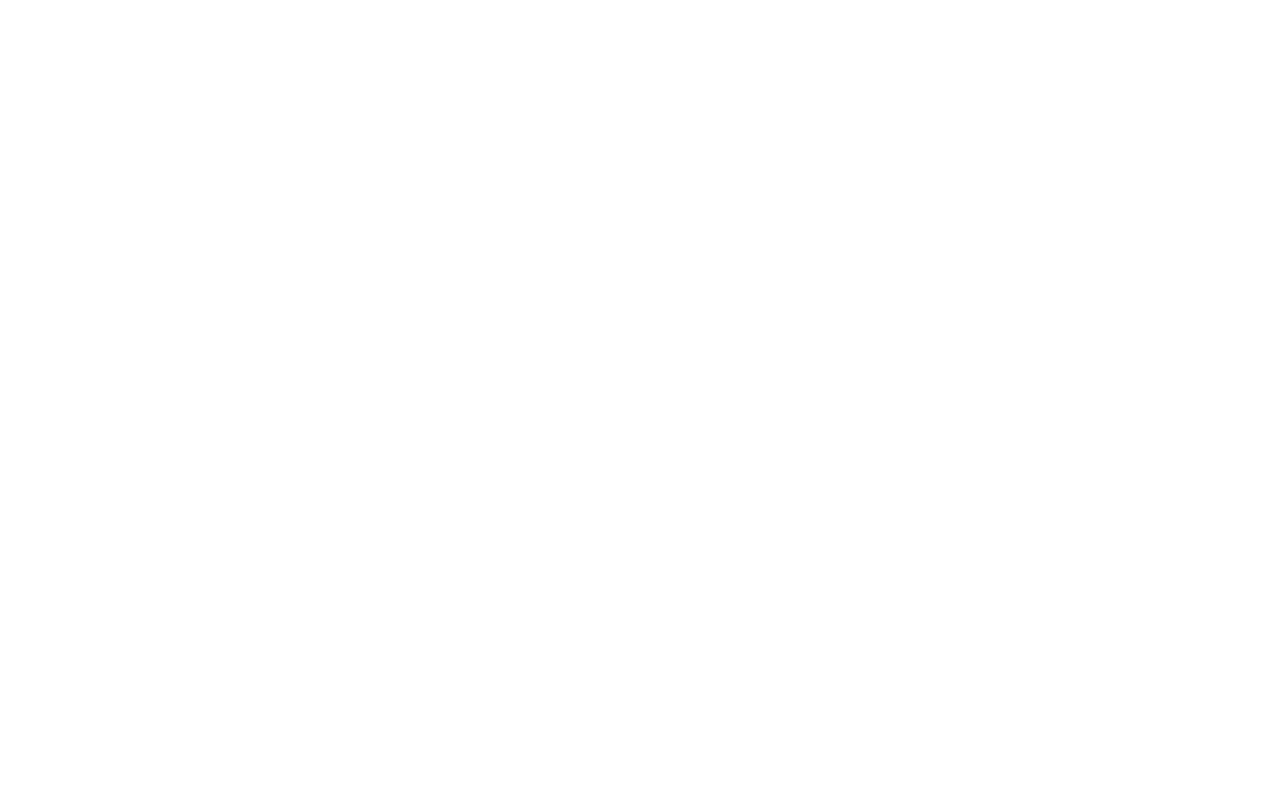
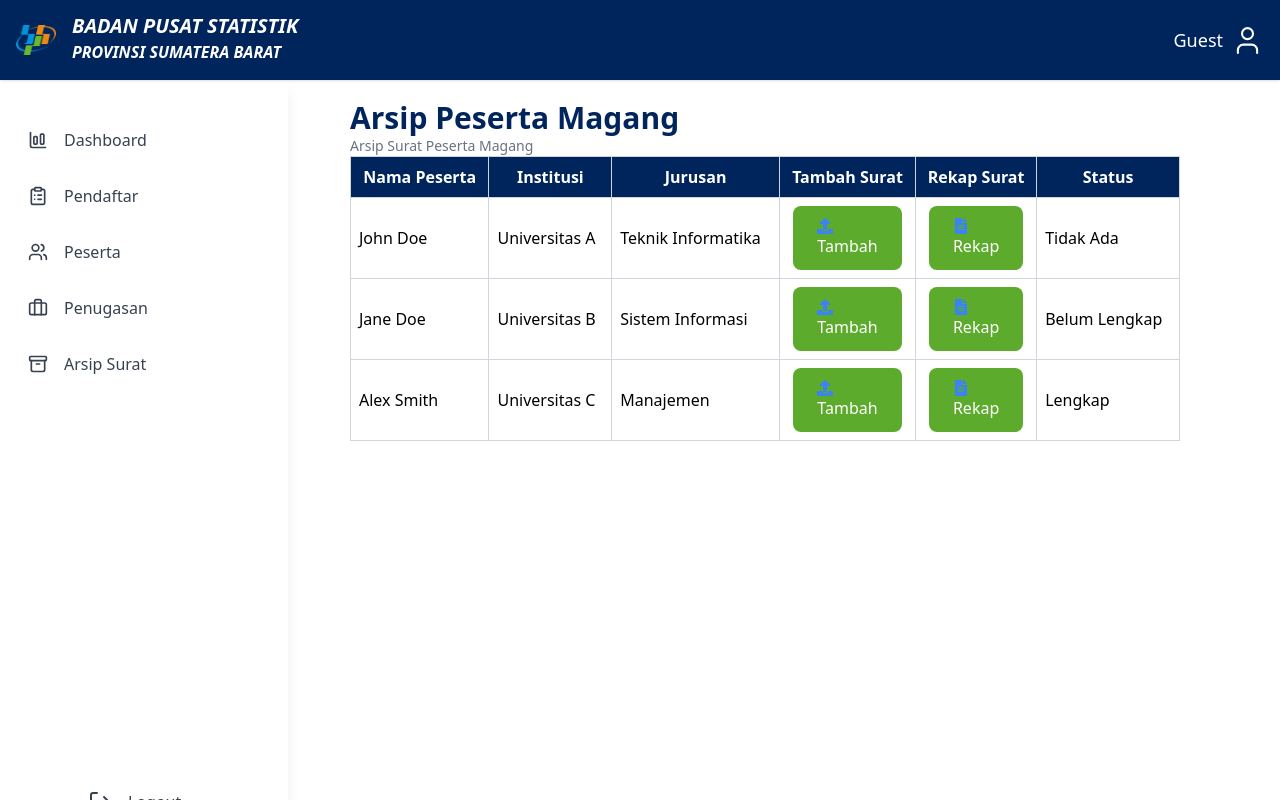
Before and after one commit to azizahND/SIMANIS-FE, a React (Vite) app: page /arsip-peserta-magang in a window 1280 px wide. Before the commit this address had no page. Built offline with nearby package versions, Linux system fonts and the light colour scheme.

Commit message:
belum fix

```diff
--- a/src/App.jsx
+++ b/src/App.jsx
@@ -6,6 +6,7 @@ import Dashboard from "./pages/Dashboard";
 import ListPendaftar from "./pages/ListPendaftar";
 import ListPesertaMagang from "./pages/ListPesertaMagang";
 import FormTugas from "./pages/FormTugas"; // Import halaman Form Tugas
+import ArsipPesertaMagang from "./pages/ArsipPesertaMagang"; // Import halaman Arsip Peserta Magang
 
 const App = () => {
   return (
@@ -18,6 +19,7 @@ const App = () => {
         <Route path="/list-pendaftar" element={<ListPendaftar />} /> {/* List Pendaftar route */}
         <Route path="/list-peserta-magang" element={<ListPesertaMagang />} /> {/* List Peserta Magang route */}
         <Route path="/form-tugas" element={<FormTugas />} /> {/* Form Tugas route */}
+        <Route path="/arsip-peserta-magang" element={<ArsipPesertaMagang />} /> {/* Arsip Peserta Magang route */}
       </Routes>
     </Router>
   );
--- a/src/components/Sidebar.jsx
+++ b/src/components/Sidebar.jsx
@@ -14,7 +14,7 @@ const Sidebar = () => {
     { title: "Pendaftar", icon: ClipboardList, route: "/list-pendaftar" },
     { title: "Peserta", icon: Users, route: "/list-peserta-magang" },
     { title: "Penugasan", icon: Briefcase, route: "/form-tugas" },
-    { title: "Arsip Surat", icon: Archive, route: "/arsip-surat" },
+    { title: "Arsip Surat", icon: Archive, route: "/arsip-peserta-magang" },
   ];
 
   return (
--- /dev/null
+++ b/src/pages/ArsipPesertaMagang.jsx
@@ -0,0 +1,160 @@
+import React, { useState } from "react";
+import Sidebar from "../components/Sidebar";
+import Navbar from "../components/Navbar";
+import Button from "../components/Button"; // Import komponen Button
+import { FaUpload, FaFileAlt } from "react-icons/fa";
+
+const ArsipPesertaMagang = () => {
+  const [arsipPesertaMagang, setArsipPesertaMagang] = useState([
+    { nama: "John Doe", institusi: "Universitas A", jurusan: "Teknik Informatika", surat: [], status: "Tidak Ada" },
+    { nama: "Jane Doe", institusi: "Universitas B", jurusan: "Sistem Informasi", surat: [{ namaSurat: "Surat Pengantar", file: "pengantar.pdf" }], status: "Belum Lengkap" },
+    { nama: "Alex Smith", institusi: "Universitas C", jurusan: "Manajemen", surat: [{ namaSurat: "Surat Pengantar", file: "pengantar.pdf" }, { namaSurat: "Surat Balasan", file: "balasan.pdf" }], status: "Lengkap" },
+  ]);
+
+  const [selectedPeserta, setSelectedPeserta] = useState(null);
+  const [showUploadPopup, setShowUploadPopup] = useState(false);
+  const [showRekapPopup, setShowRekapPopup] = useState(false);
+
+  const handleUploadSurat = (pesertaIndex, namaSurat, file) => {
+    const updatedArsip = [...arsipPesertaMagang];
+    updatedArsip[pesertaIndex].surat.push({ namaSurat, file });
+
+    // Update status
+    updatedArsip[pesertaIndex].status =
+      updatedArsip[pesertaIndex].surat.length === 2 ? "Lengkap" : "Belum Lengkap";
+
+    setArsipPesertaMagang(updatedArsip);
+    setShowUploadPopup(false);
+  };
+
+  return (
+    <div className="flex">
+      <Sidebar />
+      <div className="flex-1 ml-[250px]">
+        <Navbar />
+        <div className="p-[100px]">
+          <h1 className="text-blue-premier text-3xl font-bold">Arsip Peserta Magang</h1>
+          <p className="text-sm text-gray-500">Arsip Surat Peserta Magang</p>
+
+          <table className="w-full border-collapse">
+            <thead>
+              <tr className="bg-blue-premier text-white">
+                <th className="p-2 border border-gray-300">Nama Peserta</th>
+                <th className="p-2 border border-gray-300">Institusi</th>
+                <th className="p-2 border border-gray-300">Jurusan</th>
+                <th className="p-2 border border-gray-300">Tambah Surat</th>
+                <th className="p-2 border border-gray-300">Rekap Surat</th>
+                <th className="p-2 border border-gray-300">Status</th>
+              </tr>
+            </thead>
+            <tbody>
+              {arsipPesertaMagang.map((peserta, index) => (
+                <tr key={index} className="hover:bg-blue-100">
+                  <td className="p-2 border border-gray-300">{peserta.nama}</td>
+                  <td className="p-2 border border-gray-300">{peserta.institusi}</td>
+                  <td className="p-2 border border-gray-300">{peserta.jurusan}</td>
+                  <td className="p-2 border border-gray-300 text-center">
+                    <Button
+                      onClick={() => {
+                        setSelectedPeserta(index);
+                        setShowUploadPopup(true);
+                      }}
+                    >
+                      <FaUpload className="text-blue-500" /> Tambah
+                    </Button>
+                  </td>
+                  <td className="p-2 border border-gray-300 text-center">
+                    <Button
+                      onClick={() => {
+                        setSelectedPeserta(index);
+                        setShowRekapPopup(true);
+                      }}
+                    >
+                      <FaFileAlt className="text-blue-500" /> Rekap
+                    </Button>
+                  </td>
+                  <td className="p-2 border border-gray-300">{peserta.status}</td>
+                </tr>
+              ))}
+            </tbody>
+          </table>
+
+          {/* Upload Surat Popup */}
+          {showUploadPopup && (
+            <div className="popup fixed inset-0 flex justify-center items-center bg-black bg-opacity-50">
+              <div className="bg-white p-5 rounded-lg">
+                <h2 className="text-xl font-bold">Upload Surat</h2>
+                <form
+                  onSubmit={(e) => {
+                    e.preventDefault();
+                    const namaSurat = e.target.namaSurat.value;
+                    const file = e.target.file.files[0].name;
+                    handleUploadSurat(selectedPeserta, namaSurat, file);
+                  }}
+                >
+                  <div>
+                    <label>Nama Surat</label>
+                    <select name="namaSurat" required>
+                      <option value="">Pilih Surat</option>
+                      <option value="Surat Pengantar">Surat Pengantar</option>
+                      <option value="Surat Balasan">Surat Balasan</option>
+                    </select>
+                  </div>
+                  <div>
+                    <label>File Surat</label>
+                    <input type="file" name="file" required />
+                  </div>
+                  <div className="flex space-x-3 mt-3">
+                    <Button type="submit" className="bg-blue-500 text-white">
+                      Simpan
+                    </Button>
+                    <Button
+                      onClick={() => setShowUploadPopup(false)}
+                      className="bg-gray-500 text-white"
+                    >
+                      Tutup
+                    </Button>
+                  </div>
+                </form>
+              </div>
+            </div>
+          )}
+
+          {/* Rekap Surat Popup */}
+          {showRekapPopup && (
+            <div className="popup fixed inset-0 flex justify-center items-center bg-black bg-opacity-50">
+              <div className="bg-white p-5 rounded-lg">
+                <h2 className="text-xl font-bold">Rekap Surat</h2>
+                <table className="w-full border-collapse">
+                  <thead>
+                    <tr>
+                      <th className="p-2 border border-gray-300">Nama Surat</th>
+                      <th className="p-2 border border-gray-300">File</th>
+                    </tr>
+                  </thead>
+                  <tbody>
+                    {arsipPesertaMagang[selectedPeserta].surat.map((surat, index) => (
+                      <tr key={index}>
+                        <td className="p-2 border border-gray-300">{surat.namaSurat}</td>
+                        <td className="p-2 border border-gray-300">
+                          <a href={`/${surat.file}`} download>
+                            {surat.file}
+                          </a>
+                        </td>
+                      </tr>
+                    ))}
+                  </tbody>
+                </table>
+                <Button onClick={() => setShowRekapPopup(false)} className="bg-gray-500 text-white mt-3">
+                  Tutup
+                </Button>
+              </div>
+            </div>
+          )}
+        </div>
+      </div>
+    </div>
+  );
+};
+
+export default ArsipPesertaMagang;
--- a/src/pages/ListPesertaMagang.jsx
+++ b/src/pages/ListPesertaMagang.jsx
@@ -1,85 +1,79 @@
 import React, { useState } from "react";
 import Sidebar from "../components/Sidebar";
 import Navbar from "../components/Navbar";
-import { FaInfoCircle, FaCheckCircle } from "react-icons/fa"; // Import icon for detail and approval
+import Button from "../components/Button"; // Import komponen Button
+import { FaInfoCircle } from "react-icons/fa";
 
 const ListPesertaMagang = () => {
   const daftarPesertaMagang = [
     { nama: "John Doe", institusi: "Universitas A", jurusan: "Teknik Informatika", status: "Aktif", keterangan: "Diproses", tglDaftar: "2024-01-01" },
     { nama: "Jane Doe", institusi: "Universitas B", jurusan: "Sistem Informasi", status: "Selesai", keterangan: "Diproses", tglDaftar: "2024-02-15" },
-    { nama: "Alex Smith", institusi: "Universitas C", jurusan: "Manajemen", status: "Aktif", keterangan: "Diproses", tglDaftar: "2024-01-10" },
-    { nama: "Sarah Johnson", institusi: "Universitas D", jurusan: "Ekonomi", status: "Selesai", keterangan: "Diproses", tglDaftar: "2024-01-20" },
-    { nama: "Mike Brown", institusi: "Universitas E", jurusan: "Psikologi", status: "Aktif", keterangan: "Diproses", tglDaftar: "2024-01-25" },
-    { nama: "Lucy White", institusi: "Universitas F", jurusan: "Ilmu Komunikasi", status: "Selesai", keterangan: "Diproses", tglDaftar: "2024-02-05" },
-    { nama: "Luke Black", institusi: "Universitas G", jurusan: "Desain Grafis", status: "Aktif", keterangan: "Diproses", tglDaftar: "2024-01-12" },
-    { nama: "Emma Green", institusi: "Universitas H", jurusan: "Hukum", status: "Selesai", keterangan: "Diproses", tglDaftar: "2024-02-10" },
-    { nama: "Olivia Harris", institusi: "Universitas I", jurusan: "Teknik Sipil", status: "Aktif", keterangan: "Diproses", tglDaftar: "2024-01-05" },
+    { nama: "Alex Smith", institusi: "Universitas C", jurusan: "Manajemen", status: "Aktif", keterangan: "Diproses", tglDaftar: "2024-01-25" },
+    { nama: "Sarah Johnson", institusi: "Universitas D", jurusan: "Ekonomi", status: "Selesai", keterangan: "Diproses", tglDaftar: "2024-03-10" },
+    { nama: "Mike Brown", institusi: "Universitas E", jurusan: "Psikologi", status: "Aktif", keterangan: "Diproses", tglDaftar: "2024-01-05" },
+    { nama: "Lucy White", institusi: "Universitas F", jurusan: "Ilmu Komunikasi", status: "Aktif", keterangan: "Diproses", tglDaftar: "2024-02-10" },
+    { nama: "Luke Black", institusi: "Universitas G", jurusan: "Desain Grafis", status: "Aktif", keterangan: "Diproses", tglDaftar: "2024-01-30" },
+    { nama: "Emma Green", institusi: "Universitas H", jurusan: "Hukum", status: "Aktif", keterangan: "Diproses", tglDaftar: "2024-03-01" },
+    { nama: "Olivia Harris", institusi: "Universitas I", jurusan: "Teknik Sipil", status: "Selesai", keterangan: "Diproses", tglDaftar: "2024-01-12" },
   ];
 
-  const [searchTerm, setSearchTerm] = useState(""); // State for search
-  const [sortOrder, setSortOrder] = useState("newest"); // State for sorting
+
+  const [searchTerm, setSearchTerm] = useState("");
+  const [sortOrder, setSortOrder] = useState("newest");
   const [sortedPesertaMagang, setSortedPesertaMagang] = useState(daftarPesertaMagang);
 
-  // Function to handle search
-  const filteredPesertaMagang = sortedPesertaMagang.filter((peserta) =>
-    peserta.nama.toLowerCase().includes(searchTerm.toLowerCase()) ||
-    peserta.institusi.toLowerCase().includes(searchTerm.toLowerCase()) ||
-    peserta.jurusan.toLowerCase().includes(searchTerm.toLowerCase())
-  );
-
-  // Function to handle sorting
-  const handleSortChange = (event) => {
-    const order = event.target.value;
-    setSortOrder(order);
-    const sortedData = [...filteredPesertaMagang].sort((a, b) => {
-      const dateA = new Date(a.tglDaftar);
-      const dateB = new Date(b.tglDaftar);
-      return order === "newest" ? dateB - dateA : dateA - dateB;
+  const handleSort = (order) => {
+    const sorted = [...sortedPesertaMagang].sort((a, b) => {
+      if (order === "newest") return new Date(b.tglDaftar) - new Date(a.tglDaftar);
+      if (order === "oldest") return new Date(a.tglDaftar) - new Date(b.tglDaftar);
+      return 0;
     });
-    setSortedPesertaMagang(sortedData);
+    setSortedPesertaMagang(sorted);
   };
 
-  // Function to handle approval
   const handleApproval = (index) => {
     const updatedPesertaMagang = [...sortedPesertaMagang];
-    updatedPesertaMagang[index].keterangan = "Diterbitkan"; // Change status to Diterbitkan after approval
+    updatedPesertaMagang[index].keterangan = "Diterbitkan";
     setSortedPesertaMagang(updatedPesertaMagang);
   };
 
+  React.useEffect(() => {
+    handleSort(sortOrder);
+  }, [sortOrder]);
+
+  const filteredPesertaMagang = sortedPesertaMagang.filter((peserta) =>
+    peserta.nama.toLowerCase().includes(searchTerm.toLowerCase())
+  );
+
   return (
     <div className="flex">
-      {/* Sidebar */}
       <Sidebar />
-
-      <div className="flex-1 ml-[250px]"> {/* Adjust right side to accommodate sidebar */}
-        {/* Navbar */}
+      <div className="flex-1 ml-[250px]">
         <Navbar />
-
-        {/* Page Content */}
         <div className="p-[100px]">
           <h1 className="text-blue-premier text-3xl font-bold">List Peserta Magang</h1>
-          <p className="text-sm text-gray-500">Semua Peserta Magang yang Sudah Disetujui</p>
-
-          {/* Search Bar */}
+          <p className="text-sm text-gray-500">Semua Peserta Magang</p>
+          {/* Search Section */}
+          <div className="my-4 flex items-center justify-center space-x-4">
             <input
               type="text"
-            placeholder="Cari Peserta..."
-            className="p-2 border border-gray-300 rounded-md w-full mb-4"
+              placeholder="Cari berdasarkan Nama, Email, atau Jurusan"
+              className="p-3 w-full max-w-lg border border-gray-300 rounded-md"
               value={searchTerm}
               onChange={(e) => setSearchTerm(e.target.value)}
             />
 
-          {/* Sorting Dropdown */}
-          <div className="mb-4">
+            {/* Sorting Dropdown on the Right */}
             <select
               value={sortOrder}
-              onChange={handleSortChange}
-              className="p-2 border border-gray-300 rounded-md"
+              onChange={(e) => setSortOrder(e.target.value)}
+              className="p-3 border border-gray-300 rounded-md"
             >
               <option value="newest">Terbaru</option>
               <option value="oldest">Terlama</option>
             </select>
           </div>
+
 
           <table className="w-full border-collapse">
             <thead>
@@ -100,19 +94,18 @@ const ListPesertaMagang = () => {
                   <td className="p-2 border border-gray-300">{peserta.institusi}</td>
                   <td className="p-2 border border-gray-300">{peserta.jurusan}</td>
                   <td className="p-2 border border-gray-300">{peserta.status}</td>
-                  <td className="p-2 border border-gray-300">
+                  <td className="p-2 border border-gray-300 text-center">
+                    <div className="flex justify-center items-center">
                       <FaInfoCircle className="text-blue-500 cursor-pointer" />
+                    </div>
                   </td>
                   <td className="p-2 border border-gray-300">
                     {peserta.keterangan === "Diproses" ? (
-                      <button
-                        onClick={() => handleApproval(index)}
-                        className="bg-blue-500 text-white px-4 py-2 rounded-md"
-                      >
-                        Setujui
-                      </button>
+                      <Button onClick={() => handleApproval(index)}>Setujui</Button>
                     ) : (
-                      <span className="text-green-500">Disetujui</span>
+                      <Button variant="success" disabled>
+                        Disetujui
+                      </Button>
                     )}
                   </td>
                   <td className="p-2 border border-gray-300">{peserta.keterangan}</td>
```
Lines whose indentation alone changed are shown as unchanged.
